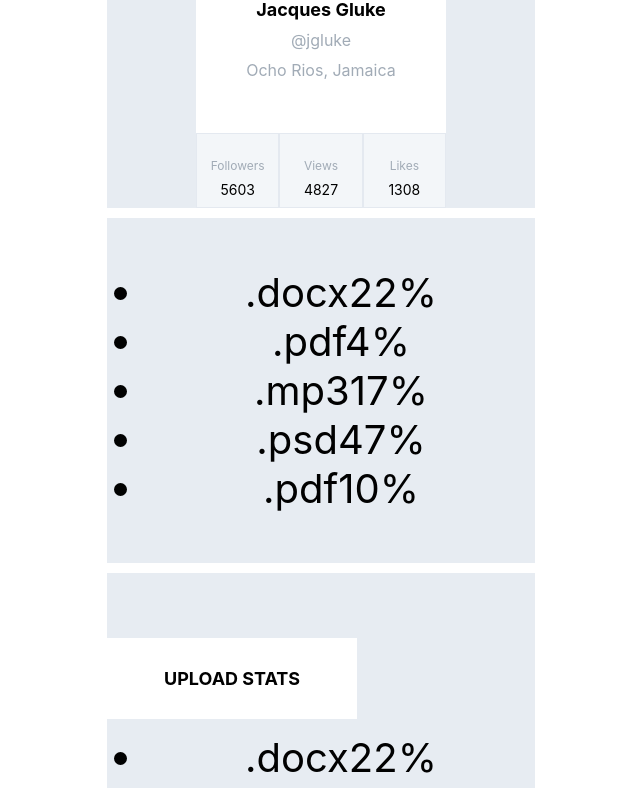
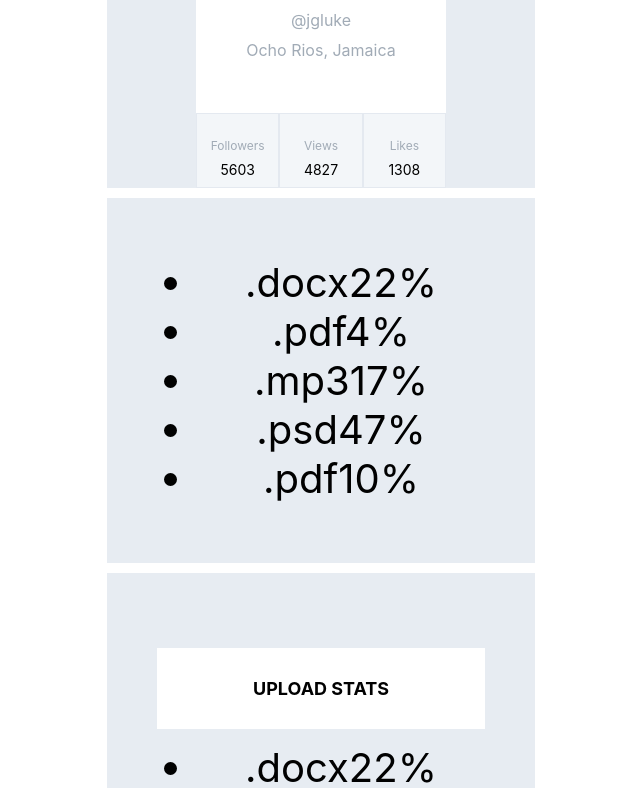
Before and after one commit to nicksolony/goit-react-hw-01-components, a React (Create React App) app: page / in a window 1280 px wide. Shown: the top 788 px of the page, without its empty margins (319-959 px from the left). Built offline with nearby package versions, Linux system fonts and the light colour scheme.

Commit message:
StatisticsTitle.module.css

```diff
--- a/src/components/Statistics/Statistics.module.css
+++ b/src/components/Statistics/Statistics.module.css
@@ -1,8 +1,7 @@
 .statistics {
-    width: 428px;
+    width: 328px;
     text-align: center;
     background-color: #e7ecf2;
     margin-top: 10px;
-    padding-top: 50px;
-    padding-bottom: 50px;
+    padding: 60px 50px;
 }
--- a/src/components/StatisticsTitle/StatisticsTitle.module.css
+++ b/src/components/StatisticsTitle/StatisticsTitle.module.css
@@ -1,6 +1,6 @@
 .title {
     background-color: var(--color-white);
-    width: 250px;
+    width: 100%;
     text-align: center;
     padding-top: 30px;
     padding-bottom: 30px;
```
